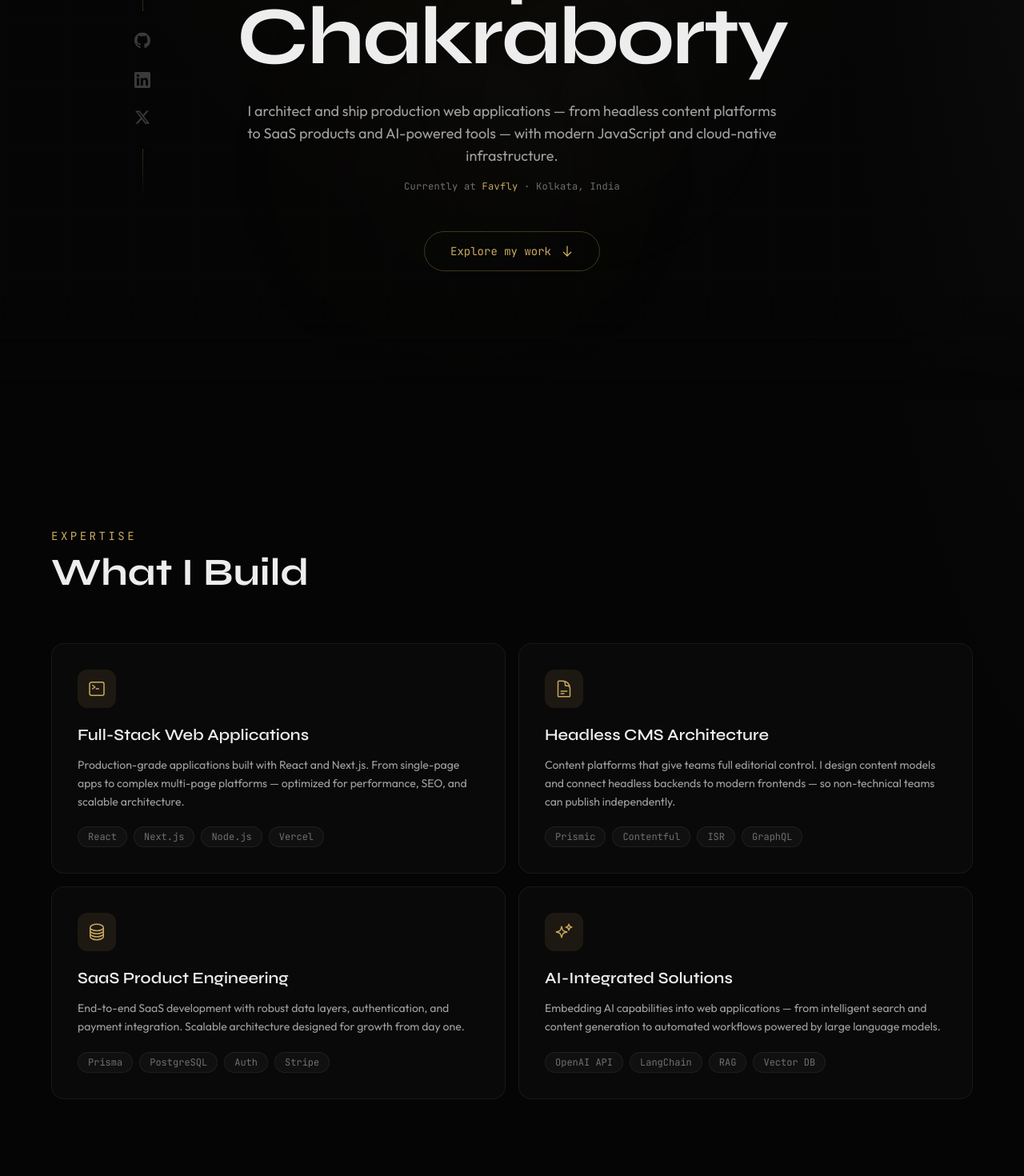
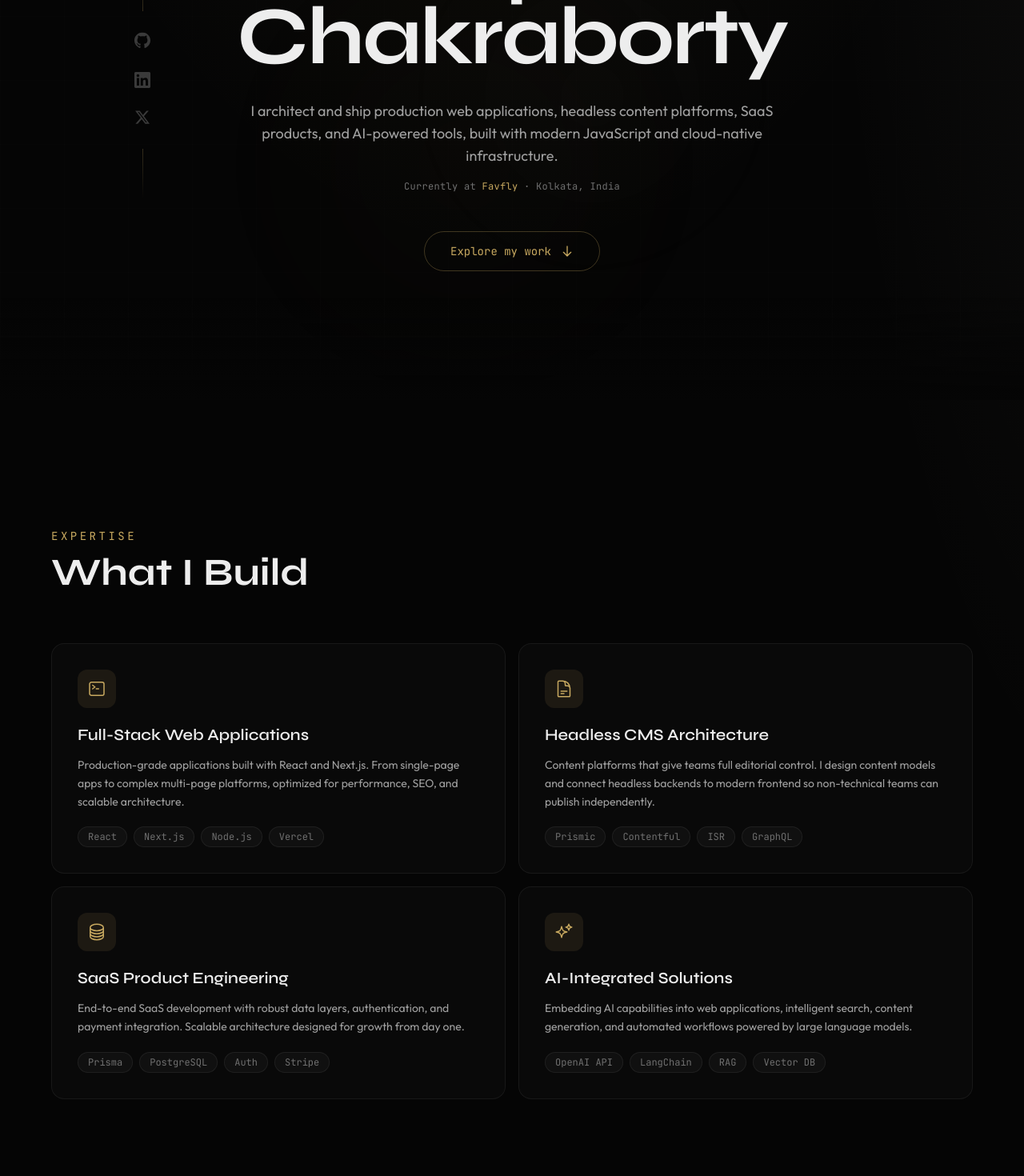
Before and after one commit to dcoder-me/dcoder, a Next.js app: page / in a window 1280 px wide. Shown: the part 300-1770 px from the top of the page at 80% size. Built offline with nearby package versions, Linux system fonts and the light colour scheme.

Commit message:
update ai content

```diff
--- a/components/contact.jsx
+++ b/components/contact.jsx
@@ -33,7 +33,7 @@ export const Contact = () => (
       <FadeIn delay={0.2}>
         <p className="mt-6 text-base leading-relaxed text-content-secondary">
           Got a project to build, a product to ship, or just want to talk about
-          the web? Either way — the inbox is open.
+          the web? The inbox is open.
         </p>
       </FadeIn>
 
--- a/components/experience.jsx
+++ b/components/experience.jsx
@@ -7,13 +7,13 @@ const EXPERIENCE = [
     role: "Full-Stack Developer",
     company: "Favfly",
     url: "https://favfly.com",
-    period: "2022 — Present",
+    period: "2022 - Present",
     description: [
-      "Architect and ship production web and mobile applications end-to-end — from UI to API to deployment — for business clients across multiple industries.",
+      "Architect and ship production web and mobile applications end-to-end, from UI to API to deployment, for business clients across multiple industries.",
       "Integrate AI capabilities (OpenAI, Claude API) into client products, including embedded chat assistants and LLM-powered workflow features.",
       "Build and maintain headless CMS architectures (Prismic, Contentful) that give non-technical clients full editorial control without developer involvement.",
       "Consistently deliver Lighthouse scores of 95–100 through ISR, image optimization, and performance-first engineering practices.",
-      "Design and automate business workflows using n8n, Zapier, and Make — connecting CRMs, webhooks, and internal tools to reduce manual overhead.",
+      "Design and automate business workflows using n8n, Zapier, and Make, connecting CRMs, webhooks, and internal tools to reduce manual overhead.",
     ],
     tech: [
       "React / Next.js",
--- a/components/expertise.jsx
+++ b/components/expertise.jsx
@@ -8,14 +8,14 @@ const EXPERTISE = [
     icon: "terminal",
     title: "Full-Stack Web Applications",
     description:
-      "Production-grade applications built with React and Next.js. From single-page apps to complex multi-page platforms — optimized for performance, SEO, and scalable architecture.",
+      "Production-grade applications built with React and Next.js. From single-page apps to complex multi-page platforms, optimized for performance, SEO, and scalable architecture.",
     tech: ["React", "Next.js", "Node.js", "Vercel"],
   },
   {
     icon: "document",
     title: "Headless CMS Architecture",
     description:
-      "Content platforms that give teams full editorial control. I design content models and connect headless backends to modern frontends — so non-technical teams can publish independently.",
+      "Content platforms that give teams full editorial control. I design content models and connect headless backends to modern frontend so non-technical teams can publish independently.",
     tech: ["Prismic", "Contentful", "ISR", "GraphQL"],
   },
   {
@@ -29,7 +29,7 @@ const EXPERTISE = [
     icon: "sparkle",
     title: "AI-Integrated Solutions",
     description:
-      "Embedding AI capabilities into web applications — from intelligent search and content generation to automated workflows powered by large language models.",
+      "Embedding AI capabilities into web applications, intelligent search, content generation, and automated workflows powered by large language models.",
     tech: ["OpenAI API", "LangChain", "RAG", "Vector DB"],
   },
 ];
--- a/components/hero.jsx
+++ b/components/hero.jsx
@@ -150,9 +150,9 @@ export const Hero = () => (
         variants={LINE_VARIANTS}
         className="mx-auto mt-8 max-w-2xl text-base leading-relaxed text-content-secondary sm:text-lg"
       >
-        I architect and ship production web applications — from headless content
-        platforms to SaaS products and AI-powered tools — with modern JavaScript
-        and cloud-native infrastructure.
+        I architect and ship production web applications, headless content
+        platforms, SaaS products, and AI-powered tools, built with modern
+        JavaScript and cloud-native infrastructure.
       </motion.p>
 
       <motion.p
--- a/components/tech-stack.jsx
+++ b/components/tech-stack.jsx
@@ -58,7 +58,7 @@ export const TechStack = () => (
           What I Build
         </h2>
         <p className="mt-4 max-w-xl text-sm leading-relaxed text-content-muted">
-          Full-stack across web, mobile, and AI — from product interface to
+          Full-stack across web, mobile, and AI, from product interface to
           backend logic to automated workflows.
         </p>
       </FadeIn>
```
